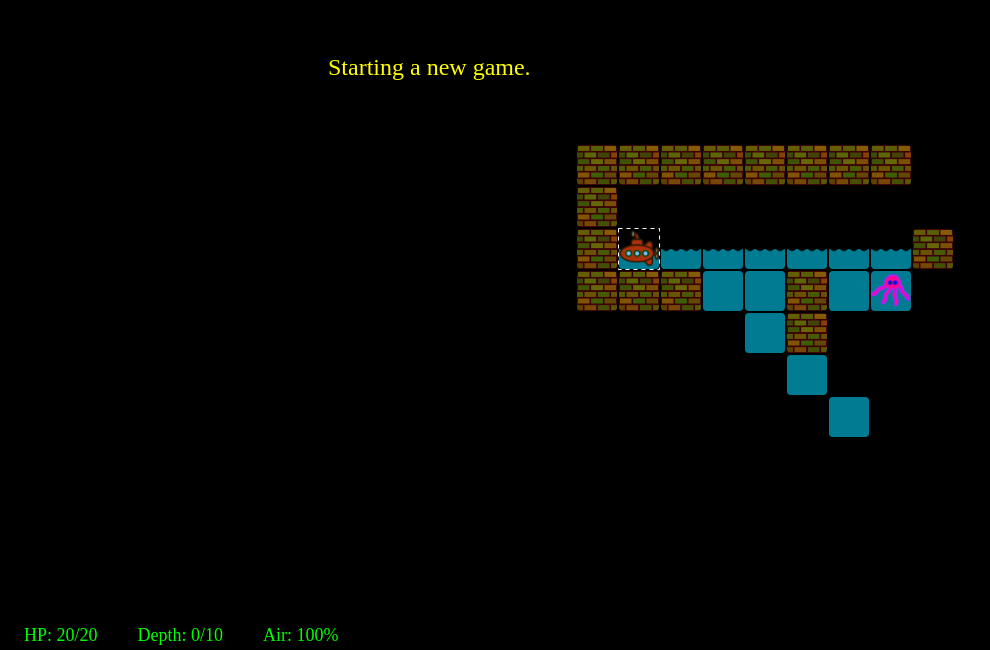
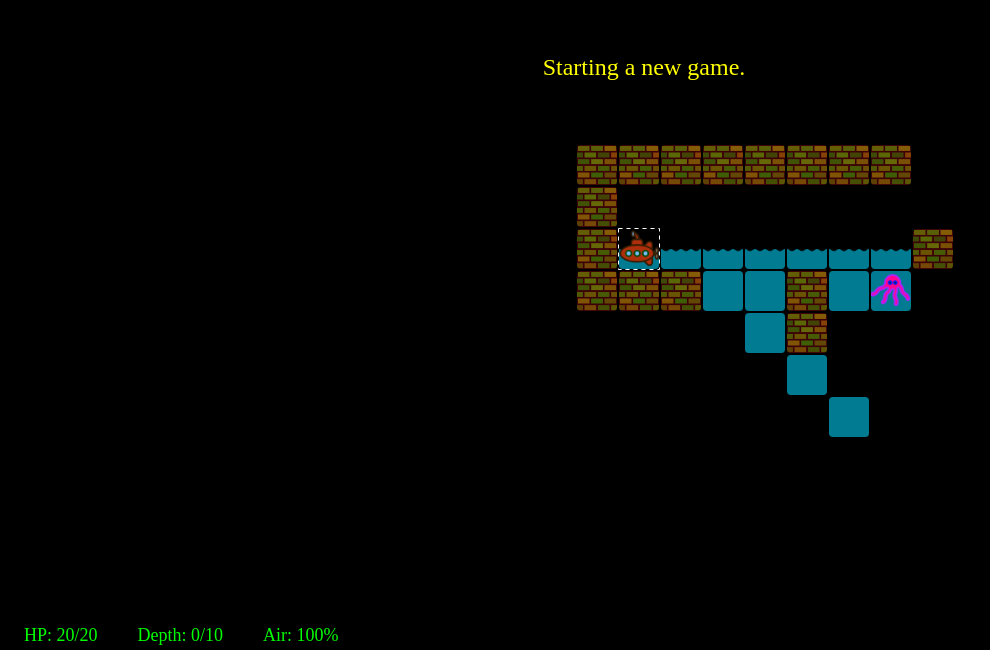
Before and after one commit to stephanh42/sublunar, a website: page index.html in a window 1280 px wide. Shown: the part 150-800 px from the top of the page, without its empty margins (0-990 px from the left). Drawn offline with Linux system fonts and the light colour scheme.

Commit message:
tweaked message display

```diff
--- a/index.html
+++ b/index.html
@@ -22,16 +22,19 @@
       position: absolute;
     }
     .message-area, .status-area {
+      position: absolute;
       margin: 4px;
       border: 0;
-      position: absolute;
       color: white;
       background-color: rgba(0, 0, 0, 0.5);
      }
      .message-area {
-       width: 50%;
+       display: flex;              /* establish flex container */
+       flex-direction: column;     /* stack flex items vertically */
+       justify-content: center;    /* center items vertically, in this case */
+       align-items: center;        /* center items horizontally, in this case */
+       width: 100%;
        top: 25%;
-       left: 25%;
      }
      .status-area {
        width: 100%;
@@ -41,6 +44,7 @@
        margin-left: 4px;
        margin-right: 4px;
        font-size: x-large;
+       text-align: center;
      }
      .status-span {
        margin-left: 20px;
```
